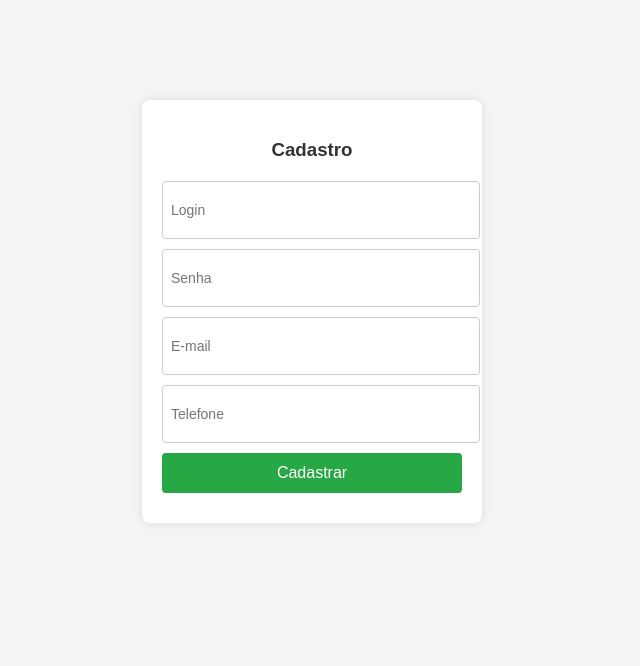
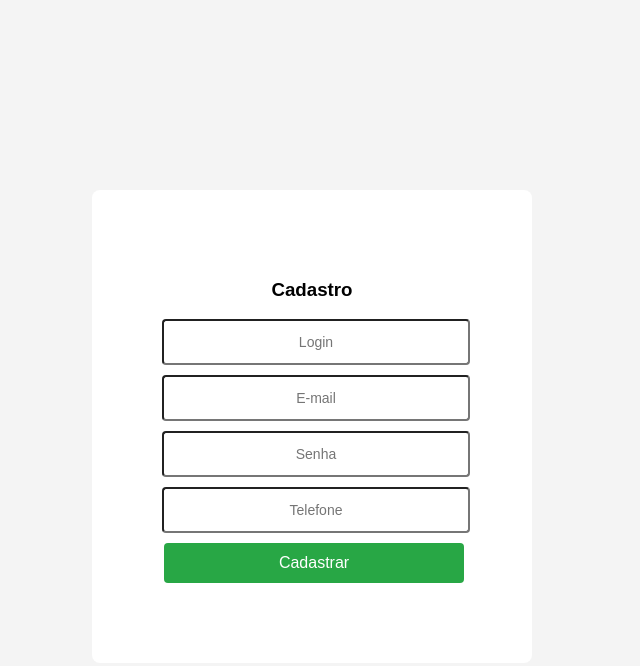
Before and after one commit to braiatenebras/3d-sistemas-pedro, a plain HTML site: page index.html in a window 1280 px wide. Shown: the whole page, without its empty margins (328-968 px from the left). Drawn offline with Linux system fonts and the light colour scheme.

Commit message:
arrumando_o_js

```diff
--- a/index.css
+++ b/index.css
@@ -9,26 +9,19 @@ body {
 
 form {
     width: 300px;
-    margin: 100px auto;
-    padding: 20px;
+    margin: 190px auto;
+    padding: 70px;
     background-color: #fff;
     border-radius: 8px;
-    box-shadow: 0 0 10px rgba(0, 0, 0, 0.1);
     text-align: center;
 }
 
-h3 {
-    margin-bottom: 20px;
-    color: #333;
-}
-
 input {
+    text-align: center;
     display: block;
     margin: 10px auto;
     width: 100%;
     height: 40px;
-    padding: 8px;
-    border: 1px solid #ccc;
     border-radius: 4px;
     font-size: 14px;
 }
@@ -37,10 +30,12 @@ input[type="submit"] {
     background-color: #28a745;
     color: white;
     border: none;
-    cursor: pointer;
     font-size: 16px;
+    margin-left: 2px;
+
 }
 
+
 input[type="submit"]:hover {
-    background-color: #218838;
+    background-color: #032c03;
 }
--- a/index.html
+++ b/index.html
@@ -6,18 +6,22 @@
     <meta http-equiv="X-UA-Compatible" content="IE=edge">
     <meta name="viewport" content="width=device-width, initial-scale=1.0">
     <link rel="stylesheet" href="index.css">
-    <title>Cadastro JS</title>
+    <title>Cadastro </title>
 </head>
 
 <body>
     <form>
         <h3>Cadastro</h3>
         <input type="text" placeholder="Login" id="login" required>
+        <input type="email" placeholder="E-mail" id="email" required>
         <input type="password" placeholder="Senha" id="senha" required>
-        <input type="email" placeholder="E-mail" id="email" required>
         <input type="tel" placeholder="Telefone" id="telefone" required>
         <input type="submit" value="Cadastrar" onclick="logar(); return false">
     </form>
+
+    <footer>
+
+    </footer>
 
     <script>
         function logar() {
@@ -37,7 +41,7 @@
             }
 
             if (telefone.length < 8 || isNaN(telefone)) {
-                alert("Por favor, insira um telefone válido.");
+                alert("O telefone precisa ter pelo menos 8 digitos.");
                 return;
             }
 
```
